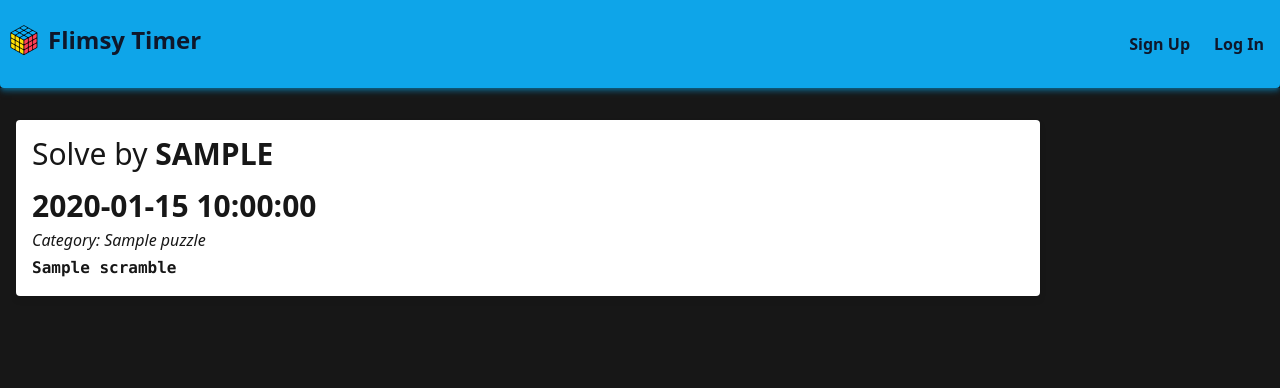
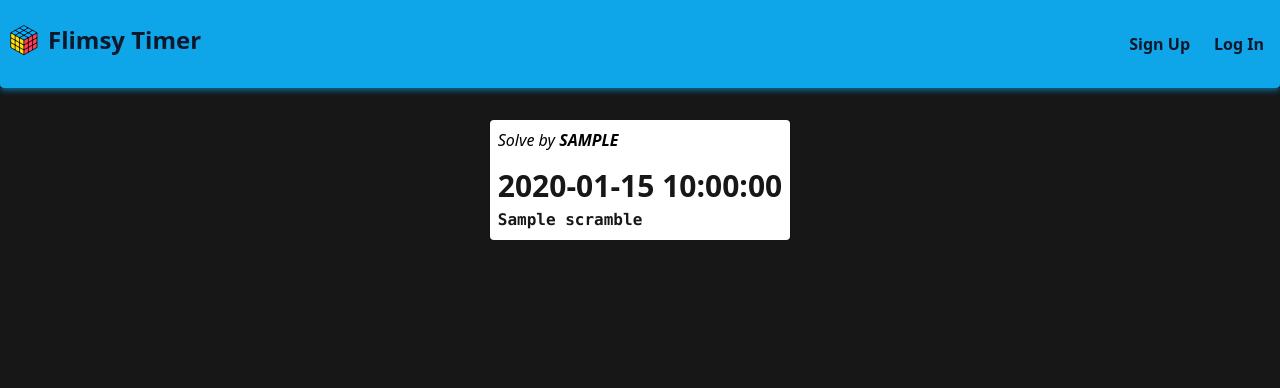
Before and after one commit to MrFellox/flimsy-timer, a Flask app: template flimsy_timer/templates/sharedSolve.html in a window 1280 px wide. Shown: the top 388 px of the page. Run offline with Flask 2, Linux system fonts and the light colour scheme; the template is opened without the code that fills it: most values are stand-ins (such as "Sample title", 1, 10 or a date in 2020).

Commit message:
Fixed overflow and improved solves frontend

```diff
--- a/flimsy_timer/templates/layout.html
+++ b/flimsy_timer/templates/layout.html
@@ -17,7 +17,7 @@
     <link rel='stylesheet' href='{{ url_for("static", filename="css/main.css") }}'>
 </head>
 
-<body class='overflow-hidden'>
+<body class='overflow-x-hidden overflow-y-auto'>
     <span id='userId' class="hidden">{{ current_user.id }}</span>
     <!-- Navbar -->
 
--- a/flimsy_timer/templates/sharedSolve.html
+++ b/flimsy_timer/templates/sharedSolve.html
@@ -8,18 +8,24 @@ Flimsy Timer | Solve by {{ owner.username }}
 {% endblock %}
 
 {% block content %}
-<div class="container content-center mt-8 ml-4">
+<div class="container overflow-hidden flex flex-col items-center w-screen content-center gap-4 justify-betweeen mt-8">
+    <div class='items-center content-center w-fit h-max p-2 bg-white rounded shadow'>
 
-    <div class='w-4/5 h-fit bg-white drop-shadow-md rounded'>
-        <div class='items-center p-4'>
-            <h1 class='text-3xl subpixel-antialiased text-neutral-900'>Solve by <strong>{{ owner.username.upper()
-                    }}</strong></h1>
-            <h1 class='text-3xl mt-4 font-extrabold subpixel-antialiased text-neutral-900'>{{ solve.solve_time }}</h1>
-            <p class='mt-1 italic text-md text-neutral-900'>Category: {{ solve.puzzle }}</p>
-            <p class='mt-1 font-mono font-bold text-md text-neutral-900'>{{ solve.scramble }}</p>
+        <h1 class='mb-4 class italic text-md subpixel-antialiased'>Solve by <strong>{{ owner.username.upper()
+                }}</strong></h1>
+        <h1 class='text-3xl font-extrabold subpixel-antialiased text-neutral-900'>{{ solve.solve_time }}</h1>
+        <p class='text-sm italic subpixel-antialiased text-gray-700'>{{ solve.date.humanize() }}</p>
 
-            <scramble-display class='mt-4' scramble="{{ solve.scramble }}"></scramble-display>
-        </div>
+
+        {% if solve.puzzle == '333' %}
+        <p class='select-none my-2 font-mono font-bold w-fit h-fit text-md text-white bg-neutral-900 px-3 rounded-full'>
+            3x3</p>
+        {% endif %}
+
+        <p class='break-normal flex-nowrap mt-1 font-mono font-bold text-md text-neutral-900'>{{solve.scramble }}
+        </p>
+
+        <scramble-display class='mt-6' scramble="{{ solve.scramble }}"></scramble-display>
     </div>
 </div>
 {% endblock %}
--- a/flimsy_timer/templates/solvesOutput.html
+++ b/flimsy_timer/templates/solvesOutput.html
@@ -3,7 +3,6 @@
 
     <div class='items-center content-center w-fit h-max p-2 bg-white rounded shadow'>
 
-        <!-- <div class='w-4/5 h-fit items-center p-2 '> -->
         <h1 class='text-3xl font-extrabold subpixel-antialiased text-neutral-900'>{{ solve.solve_time }}</h1>
         <p class='text-sm italic subpixel-antialiased text-gray-700'>{{ solve.date.humanize() }}</p>
 
@@ -23,7 +22,6 @@
 
 
         <scramble-display class='mt-6' scramble="{{ solve.scramble }}"></scramble-display>
-        <!-- </div> -->
 
     </div>
     {% endfor %}
```
Also changed, not shown: flimsy_timer/static/css/main.css.
